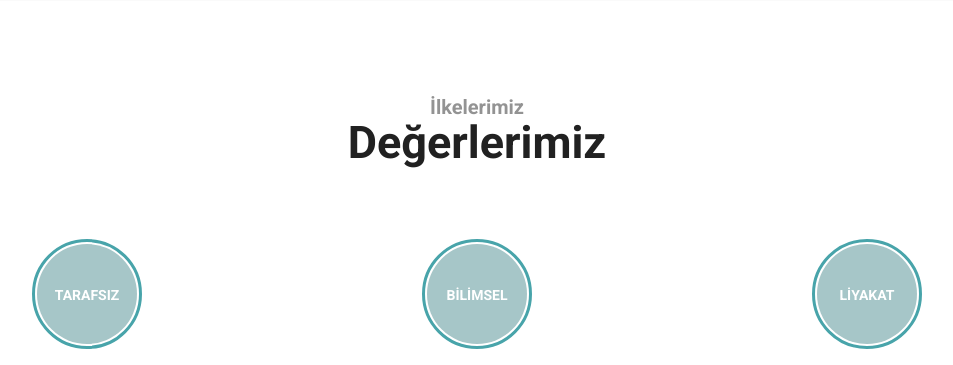
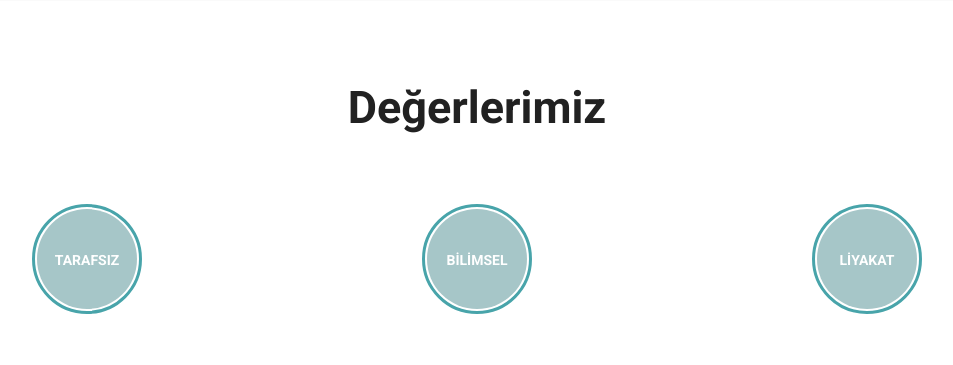
Before and after one commit to berkelmas/turkabSite, a Django app: page /hakkimizda in a window 1280 px wide. Shown: the part 1381-1746 px from the top of the page, without its empty margins (163-1116 px from the left). Run offline with Django 3.2, Linux system fonts and the light colour scheme; data that the repository does not hold is empty; some libraries are stand-ins or nearby versions; some web fonts are replaced.

Commit message:
revision 1

```diff
--- a/mainapp/templates/mainapp/about.html
+++ b/mainapp/templates/mainapp/about.html
@@ -75,7 +75,7 @@
 <section class="get-envolved-area ">
     <div class="container">
         <div class="section-heading section-padding">
-             <h2><span>İlkelerimiz</span>Değerlerimiz</h2>
+             <h2><span></span>Değerlerimiz</h2>
         </div>
         <div class="row">
             <div class="col-md-4">
--- a/mainapp/templates/mainapp/iletisim.html
+++ b/mainapp/templates/mainapp/iletisim.html
@@ -15,7 +15,7 @@
        <div class="row">
            <div class="col-md-12">
                <div class="banner-title">
-                   <h1>Bize Ulaşın<span>TÜRKAB'a Ulaşın</span></h1>
+                   <h1>Bize Ulaşın<span>TÜRKKAB'a Ulaşın</span></h1>
                </div>
                <ul class="bread-crumb">
                    <li><a href="{% url 'index' %}">Ana Sayfa</a></li>
--- a/mainapp/templates/mainapp/onurkurulu.html
+++ b/mainapp/templates/mainapp/onurkurulu.html
@@ -31,7 +31,6 @@
             <div class="heading">
                  <h3>Onur Kurulu</h3>
                  <ul>
-                    <li>Prof. Dr. Ayşin ÇOTUK</li>
                     <li>Prof. Dr. Emine GÜRSOY NASKALİ</li>
                     <li>Prof. Dr. Gülçin ÇANDARLIOĞLU</li>
                     <li>Prof. Dr. Günay KUT</li>
```
